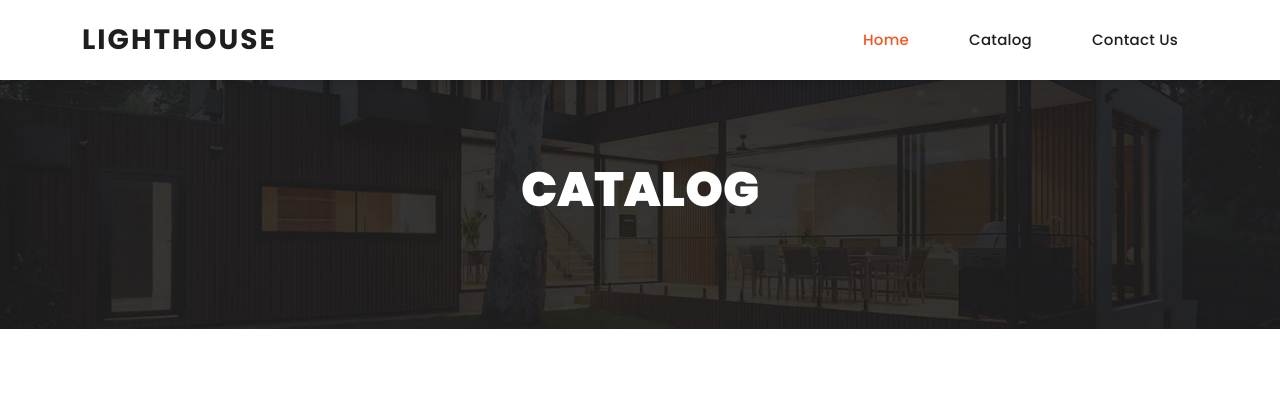
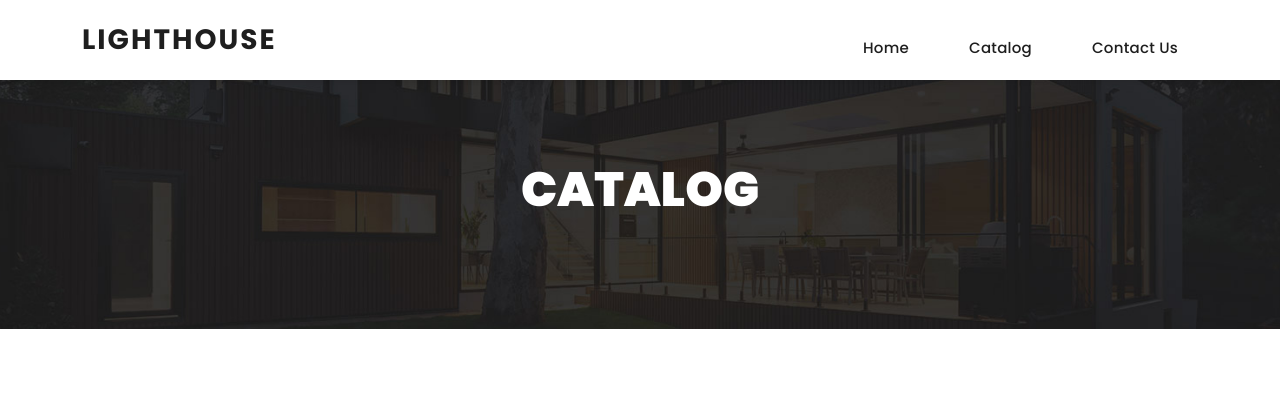
Before and after one commit to plxr1awsbl/Estate-django, a Django app: page /catalog/ in a window 1280 px wide. Shown: the top 420 px of the page. Run offline with Django 4.2, Linux system fonts and the light colour scheme; data that the repository does not hold is empty; some libraries are stand-ins or nearby versions.

Commit message:
Patch 1.0

```diff
--- a/main/templates/main/base.html
+++ b/main/templates/main/base.html
@@ -83,9 +83,9 @@ https://templatemo.com/tm-591-villa-agency
                     <!-- ***** Logo End ***** -->
                     <!-- ***** Menu Start ***** -->
                     <ul class="nav">
-                      <li><a href="{% url 'home'%}" class="active">Home</a></li>
-                      <li><a href="{% url "catalog" %}">Catalog</a></li>
-                      <li><a href="{% url "contacts" %}">Contact Us</a></li>
+                      <li><a href="{% url 'home'%}" class="nav-link">Home</a></li>
+                      <li><a href="{% url "catalog" %}" class="nav-link">Catalog</a></li>
+                      <li><a href="{% url "contacts" %}" class="nav-link">Contact Us</a></li>
                       {% comment %} <li><a href="#"><i class="fa fa-calendar"></i> Schedule a visit</a></li> {% endcomment %}
                   </ul>
                     <a class='menu-trigger'>
```
